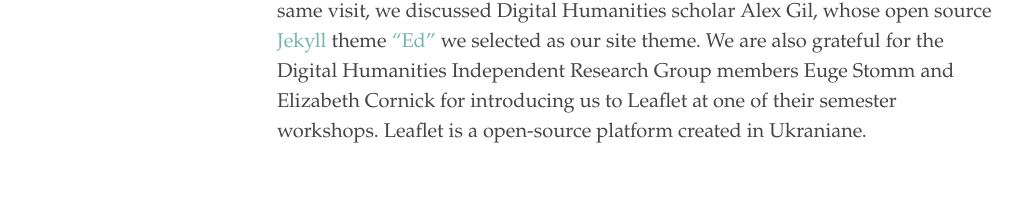
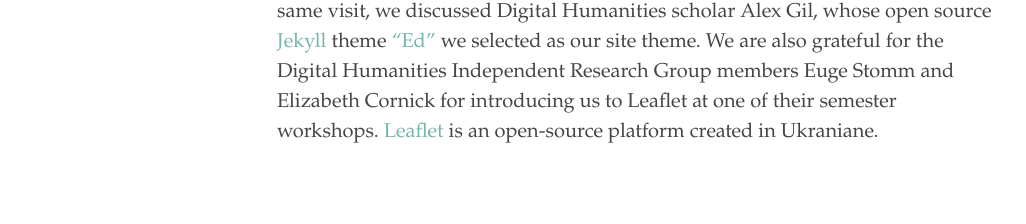
Before and after one commit to rm4-25/lsf_3, a Jekyll site: the page built from About.md, in a window 1280 px wide. Shown: the part 793-1017 px from the top of the page, without its empty margins (3-1029 px from the left). Built offline with Jekyll 4.4.1, drawn with Linux system fonts in a browser that asks for light colours.

Commit message:
Update About.md
Added hyperlink to Leaflet site.

```diff
--- a/About.md
+++ b/About.md
@@ -14,4 +14,4 @@
 > I wonder if some of this can come from our drafted overview page.
 
 ## Acknowledgements
-The LSF Project originates from the University of Miami as part of Dr. Kelly Baker-Joseph's graduate course ENG 613/MLL 774 Practicum in Digital Humanities. The LSF Team are doctoral students from the Modern Language and Literature and English and Creating Writing departments. We are grateful for Dr. Josephs' weekly guidance in digital and non-digital matters as we found our footing through the project's intial phases. We are also thankful to Michael Soriano who visited our class to share his experiences with [minimal computing](https://go-dh.github.io/mincomp/), a philosophy of computing that emphasizes accessibility and shareability.  In this same visit, we  discussed Digital Humanities scholar Alex Gil, whose open source [Jekyll](https://jekyllrb.com/) theme ["Ed"](https://minicomp.github.io/ed/) we selected as our site theme. We are also grateful for the Digital Humanities Independent Research Group members Euge Stomm and Elizabeth Cornick for introducing us to Leaflet at one of their semester workshops. Leaflet is a open-source platform created in Ukraniane.
+The LSF Project originates from the University of Miami as part of Dr. Kelly Baker-Joseph's graduate course ENG 613/MLL 774 Practicum in Digital Humanities. The LSF Team are doctoral students from the Modern Language and Literature and English and Creating Writing departments. We are grateful for Dr. Josephs' weekly guidance in digital and non-digital matters as we found our footing through the project's intial phases. We are also thankful to Michael Soriano who visited our class to share his experiences with [minimal computing](https://go-dh.github.io/mincomp/), a philosophy of computing that emphasizes accessibility and shareability.  In this same visit, we  discussed Digital Humanities scholar Alex Gil, whose open source [Jekyll](https://jekyllrb.com/) theme ["Ed"](https://minicomp.github.io/ed/) we selected as our site theme. We are also grateful for the Digital Humanities Independent Research Group members Euge Stomm and Elizabeth Cornick for introducing us to Leaflet at one of their semester workshops. [Leaflet](https://leafletjs.com/) is an open-source platform created in Ukraniane.
```
